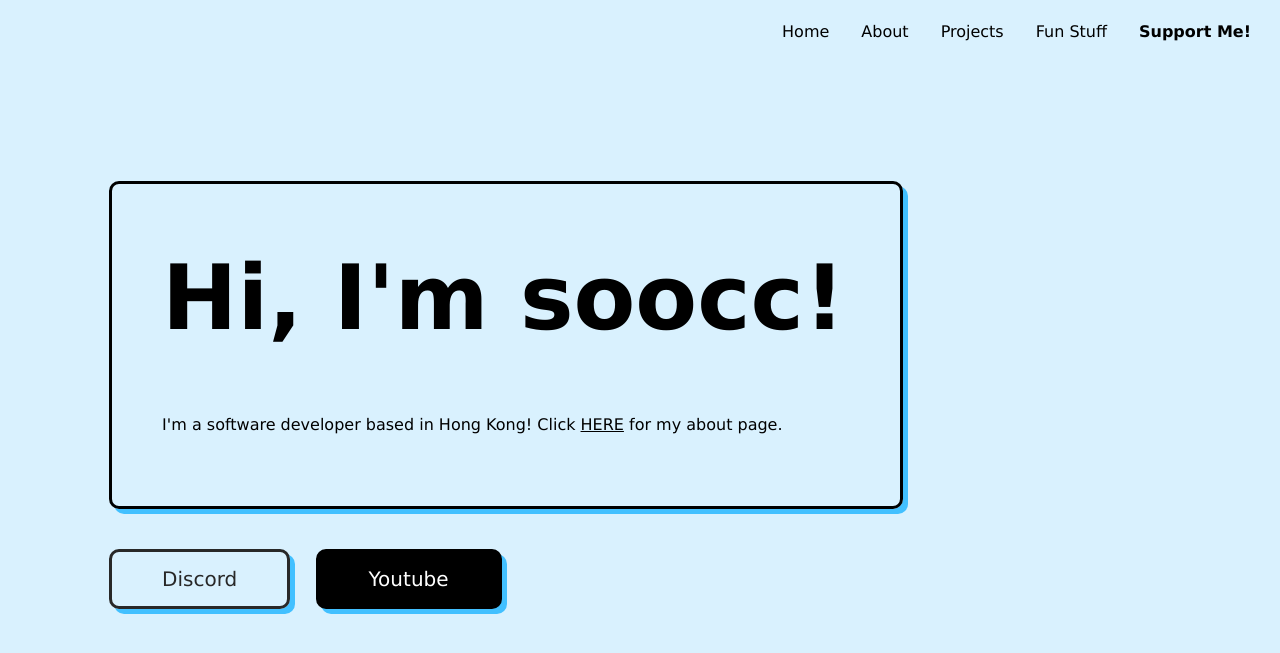
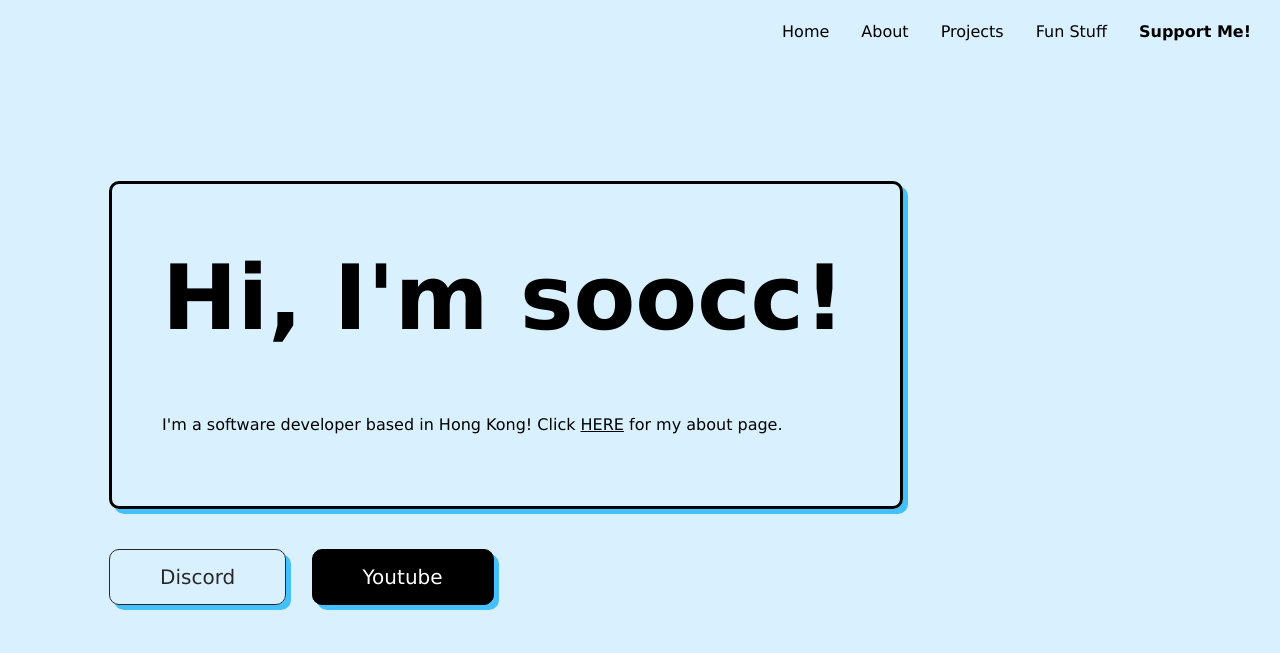
Before and after one commit to soocc/sooccsocks2, a Jekyll site: the page built from index.html, in a window 1280 px wide. Shown: the top 653 px of the page. Built offline with Jekyll 4.4.1, drawn with Linux system fonts in a browser that asks for light colours.

Commit message:
Update styles.css

```diff
--- a/styles/styles.css
+++ b/styles/styles.css
@@ -97,7 +97,7 @@ p {
   padding-top: 15px;
   padding-bottom: 15px;
   border-style: solid;
-  border-width: medium;
+  border-width: 1px;
   border-radius: 10px 10px 10px 10px;
   cursor: pointer;
   box-shadow: 5px 5px 0px #42c0ff;
```
